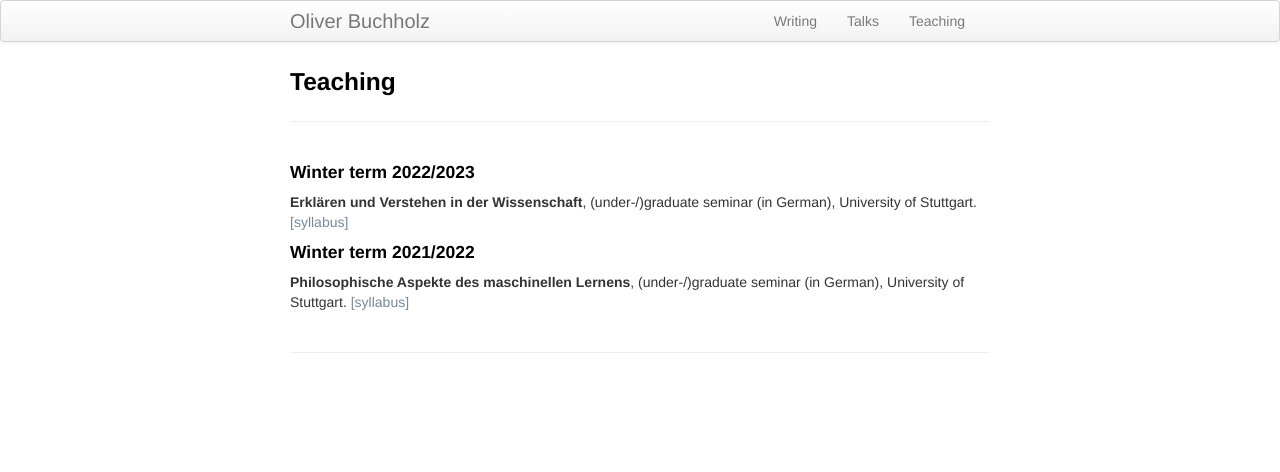
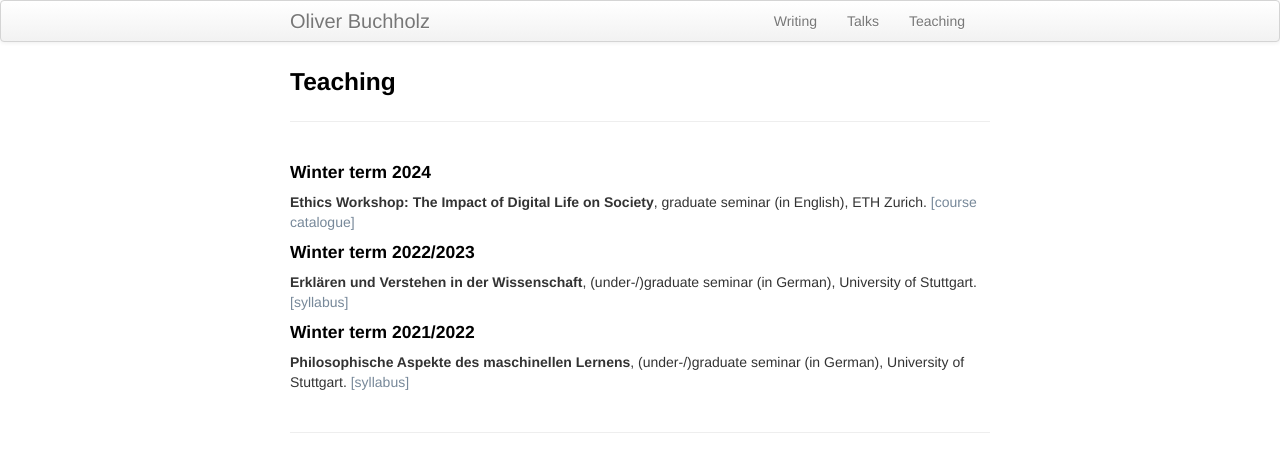
Before and after one commit to oliverbuchholz/oliverbuchholz.github.io, a Jekyll site: the page built from pages/teaching.md, in a window 1280 px wide. Shown: the top 472 px of the page. Built offline with Jekyll 4.4.1, drawn with Linux system fonts in a browser that asks for light colours.

Commit message:
Update teaching.md

```diff
--- a/pages/teaching.md
+++ b/pages/teaching.md
@@ -3,6 +3,10 @@ layout: page
 title: Teaching
 description: Oliver Buchholz | Teaching
 ---
+
+<h4>Winter term 2024</h4>
+
+<b>Ethics Workshop: The Impact of Digital Life on Society</b>, graduate seminar (in English), ETH Zurich. <a href= "https://www.vvz.ethz.ch/Vorlesungsverzeichnis/lerneinheit.view?semkez=2024W&ansicht=KATALOGDATEN&lerneinheitId=182672&lang=en" target= "_blank">[course catalogue]</a>
 
 <h4>Winter term 2022/2023</h4>
 
```
